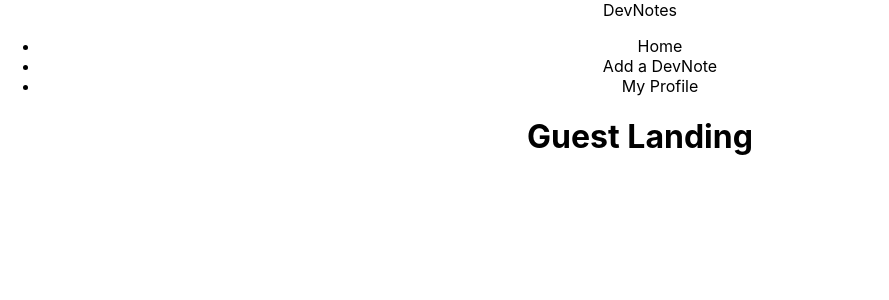
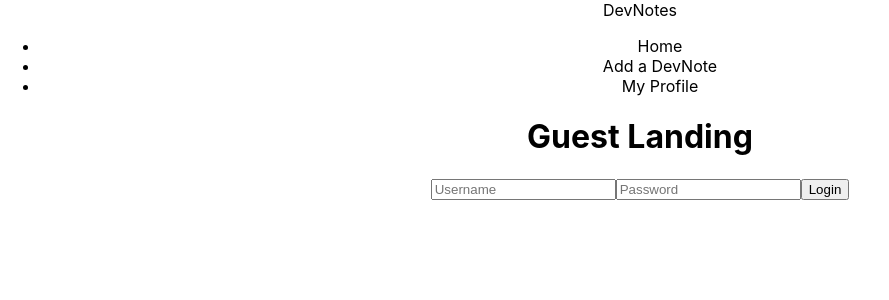
Before and after one commit to tramynn/devnotes, a React (Create React App) app: page /#/ in a window 1280 px wide. Shown: the top 300 px of the page, without its empty margins (0-889 px from the left). Built offline with nearby package versions, Linux system fonts and the light colour scheme.

Commit message:
set up logiin

```diff
--- a/src/Components/GuestLanding/GuestLanding.js
+++ b/src/Components/GuestLanding/GuestLanding.js
@@ -1,4 +1,5 @@
 import React, { Component } from 'react';
+import Login from "../Login/Login"
 
 class GuestLanding extends Component {
   constructor() {
@@ -12,6 +13,7 @@ class GuestLanding extends Component {
     return (
       <div>
       <h1>Guest Landing</h1>
+      <Login />
       </div>
     )
   }
--- a/src/Components/Login/Login.js
+++ b/src/Components/Login/Login.js
@@ -0,0 +1,22 @@
+import React, { Component } from 'react';
+
+class Login extends Component {
+  constructor() {
+    super();
+    this.state = {
+
+    }
+  }
+
+  render() {
+    return (
+      <div>
+        <input placeholder="Username" />
+        <input placeholder="Password" />
+        <button>Login</button>
+      </div>
+    )
+  }
+}
+
+export default Login;
```
